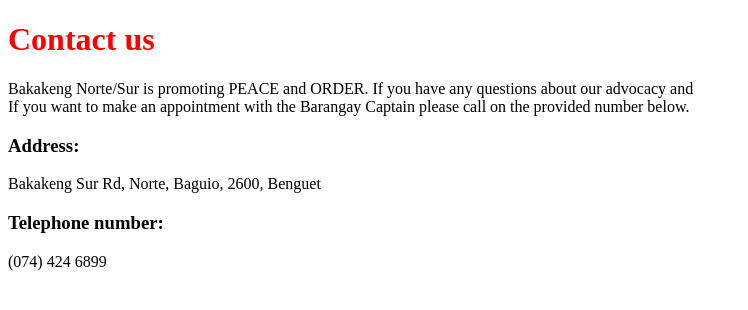
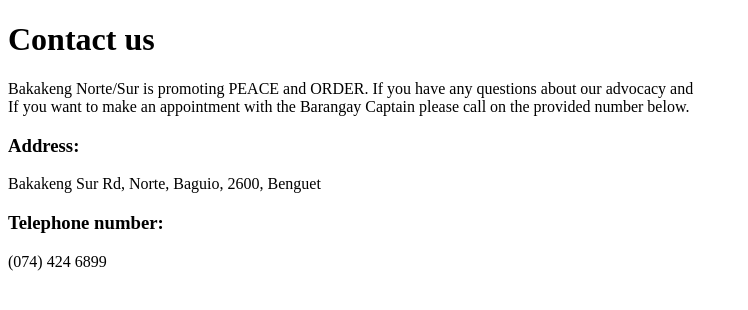
Before and after one commit to PatCollado/WebTek-Prelims, a plain HTML site: page Peace and Order/contact.html in a window 1280 px wide. Shown: the whole page, without its empty margins (0-748 px from the left). Drawn offline with Linux system fonts and the light colour scheme.

Commit message:
Update contact.html

```diff
--- a/Peace and Order/contact.html
+++ b/Peace and Order/contact.html
@@ -9,7 +9,7 @@
 		<body>
 		<header>
 
-		<h1 style="text-align:left; color: red">Contact us</h1>
+		<h1>Contact us</h1>
 		</header>
 		<p> Bakakeng Norte/Sur is promoting PEACE and ORDER. If you have any questions about our advocacy and</br>
 		If you want to make an appointment with the Barangay Captain please call on the provided number below.</p>
```
